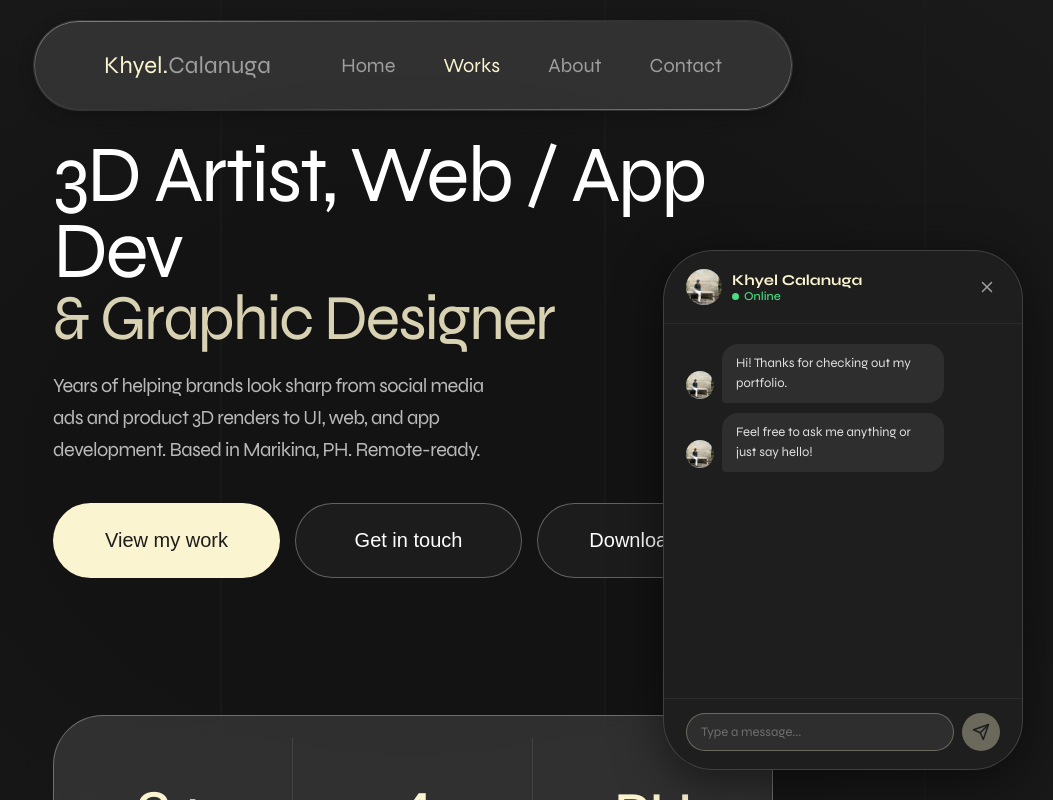
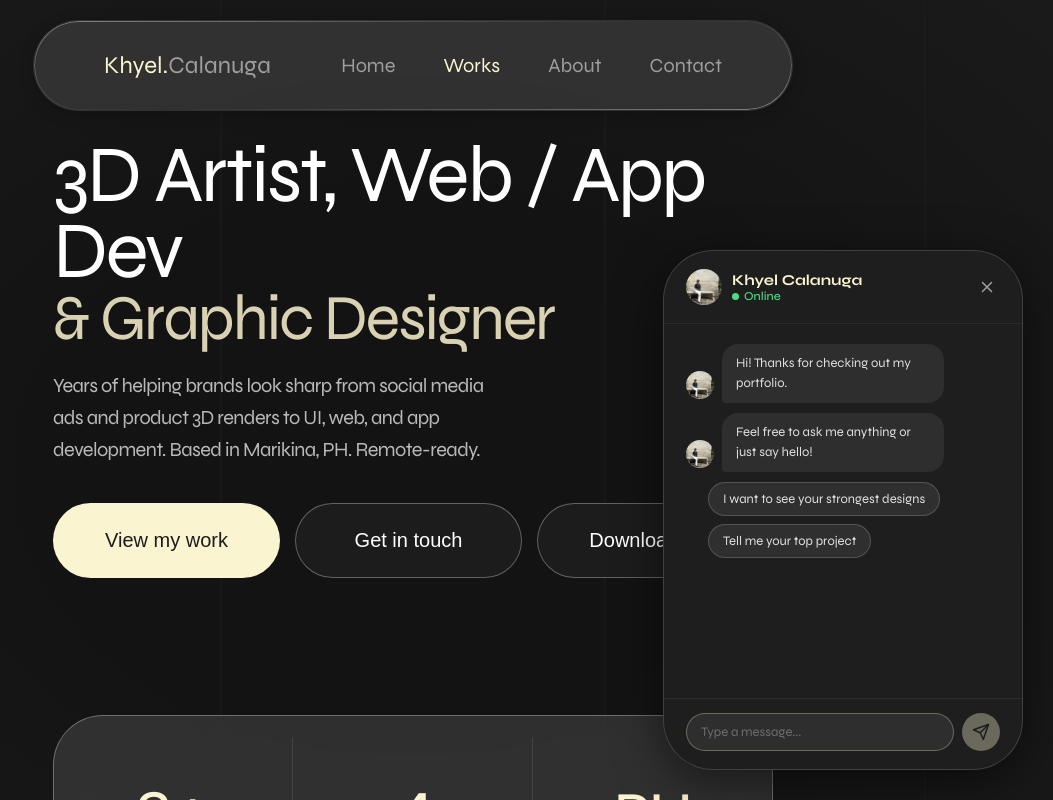
Before and after one commit to khyelcalanuga-lgtm/myportfolio, a React (Vite) app: page / in a window 1280 px wide. Both pictures are taken after a click on the element 1220 px from the left and 740 px from the top of the page. Shown: the top 800 px of the page, without its empty margins (227-1280 px from the left). Built offline with nearby package versions, Linux system fonts and the light colour scheme.

Commit message:
Add portfolio items and suggestions to chat component; update category labels in portfolio cards

```diff
--- a/src/components/FloatingContact.css
+++ b/src/components/FloatingContact.css
@@ -327,6 +327,35 @@
   }
 }
 
+.chat-suggestions {
+  display: flex;
+  flex-wrap: wrap;
+  gap: 8px;
+  margin: 0 22px 12px;
+}
+
+.chat-suggestion {
+  appearance: none;
+  background: rgba(255, 255, 255, 0.08);
+  color: #e0e0e0;
+  border: 1px solid rgba(255, 255, 255, 0.18);
+  border-radius: 999px;
+  padding: 8px 14px;
+  font-family: 'Syne', sans-serif;
+  font-size: 13px;
+  cursor: pointer;
+  transition: background 0.2s ease, transform 0.2s ease, border-color 0.2s ease;
+}
+
+.chat-suggestion:hover {
+  background: rgba(255, 255, 255, 0.14);
+}
+
+.chat-suggestion:disabled {
+  opacity: 0.45;
+  cursor: not-allowed;
+}
+
 .chat-input-row {
   display: flex;
   align-items: center;
--- a/src/components/FloatingContact.jsx
+++ b/src/components/FloatingContact.jsx
@@ -27,20 +27,25 @@ const initialMessages = [
   { id: 2, text: 'Feel free to ask me anything or just say hello!', sender: 'bot' },
 ]
 
-const portfolioImages = Object.entries(
+const rawPortfolioImages = Object.entries(
   import.meta.glob('../assets/**/*.{png,webp}', { eager: true, import: 'default' })
 )
   .filter(([path]) => /\/(3dRenderss|graphicdesigns|illustration)\//.test(path))
   .map(([path, src]) => ({ path, src }))
-  .reduce((acc, item) => {
+
+const portfolioImages = Array.from(rawPortfolioImages.reduce((acc, item) => {
   const key = item.path.replace(/\.(png|webp)$/i, '')
   const existing = acc.get(key)
   if (!existing || item.path.toLowerCase().endsWith('.webp')) {
     acc.set(key, item)
   }
   return acc
-  }, new Map())
-  .values()
+}, new Map()).values())
+
+const assetMap = new Map(rawPortfolioImages.map((item) => {
+  const basename = item.path.replace(/^.*[\/]/, '')
+  return [basename, item.src]
+}))
 
 const getSuggestedImages = (message) => {
   const text = message.toLowerCase()
@@ -77,14 +82,28 @@ const getSuggestedImages = (message) => {
 
   const selected = scored.filter((item) => item.score > 0)
   const bestMatch = (selected.length ? selected : scored)[0]
-  return bestMatch ? [bestMatch.src] : []
+  if (!bestMatch) return []
+  const basename = bestMatch.img.replace(/^.*[\/]/, '')
+  return [assetMap.get(basename) || bestMatch.img]
 }
+
+const suggestionSets = [
+  ['What are your best pieces?', 'How can I hire you?'],
+  ['Do you have a portfolio to share?', 'What project should I look at first?'],
+  ['I want to see your strongest designs', 'Tell me your top project'],
+  ['What is your favorite project?', 'Recommend a 3D project'],
+  ['A graphic design piece would be helpful', 'What should I look at for UI/UX?'],
+  ['Do you have a website project?', 'What is your most recent work?'],
+  ['A product render example would be great', 'Tell me a portfolio highlight'],
+]
 
 const FloatingContact = () => {
   const [open, setOpen] = useState(false)
   const [messages, setMessages] = useState(initialMessages)
   const [input, setInput] = useState('')
   const [typing, setTyping] = useState(false)
+  const [showSuggestions, setShowSuggestions] = useState(true)
+  const [suggestionOptions] = useState(() => suggestionSets[Math.floor(Math.random() * suggestionSets.length)])
   const rootRef = useRef(null)
   const inputRef = useRef(null)
   const bottomRef = useRef(null)
@@ -111,10 +130,11 @@ const FloatingContact = () => {
     bottomRef.current?.scrollIntoView({ behavior: 'smooth' })
   }, [messages, typing])
 
-  const send = async () => {
-    const text = input.trim()
+  const send = async (textOverride) => {
+    const text = typeof textOverride === 'string' ? textOverride.trim() : input.trim()
     if (!text) return
     setInput('')
+    setShowSuggestions(false)
     setMessages(prev => [...prev, { id: Date.now(), text, sender: 'user' }])
     setTyping(true)
     try {
@@ -126,6 +146,12 @@ const FloatingContact = () => {
       const data = await res.json()
       const images = Array.isArray(data.images) && data.images.length > 0
         ? data.images
+          .map((img) => {
+            if (typeof img !== 'string') return null
+            const basename = img.replace(/^.*[\\/]/, '')
+            return assetMap.get(basename) || null
+          })
+          .filter(Boolean)
         : getSuggestedImages(text)
       setMessages(prev => [...prev, { id: Date.now() + 1, text: data.reply, sender: 'bot', images }])
     } catch {
@@ -166,9 +192,11 @@ const FloatingContact = () => {
                 {msg.sender === 'bot' && <img className="chat-body-avatar" src={avatarImg} alt="" />}
                 <div className="chat-bubble">
                   {msg.text}
-                  {msg.images?.[0] && (
+                  {msg.images?.length > 0 && (
                     <div className="chat-image-grid">
-                      <img className="chat-image" src={msg.images[0]} alt="Portfolio preview" />
+                      {msg.images.map((src, index) => (
+                        <img key={index} className="chat-image" src={src} alt={`Portfolio preview ${index + 1}`} />
+                      ))}
                     </div>
                   )}
                 </div>
@@ -178,6 +206,21 @@ const FloatingContact = () => {
               <div className="chat-msg bot">
                 <img className="chat-body-avatar" src={avatarImg} alt="" />
                 <div className="chat-bubble typing"><span /><span /><span /></div>
+              </div>
+            )}
+            {showSuggestions && (
+              <div className="chat-suggestions">
+                {suggestionOptions.map((suggestion) => (
+                  <button
+                    key={suggestion}
+                    type="button"
+                    className="chat-suggestion"
+                    onClick={() => send(suggestion)}
+                    disabled={typing}
+                  >
+                    {suggestion}
+                  </button>
+                ))}
               </div>
             )}
             <div ref={bottomRef} />
--- a/src/components/shapes/portfoliocards.jsx
+++ b/src/components/shapes/portfoliocards.jsx
@@ -77,7 +77,7 @@ const projects = [
     {
         id: 28,
         title: 'Portfolio Website',
-        category: 'Web/App/UI',
+        category: 'Web/App',
         badge: 'WEBSITE',
         description: 'React · Vite · Personal Project',
         link: 'https://khyelcalanuga.vercel.app/',
@@ -86,7 +86,7 @@ const projects = [
     {
         id: 29,
         title: 'Yorik Studio',
-        category: 'Web/App/UI',
+        category: 'Web/App',
         badge: 'WEBSITE',
         description: 'Agency Website · Freelance',
         link: 'https://yorikstudio.com/',
@@ -95,7 +95,7 @@ const projects = [
     {
         id: 31,
         title: 'MRem',
-        category: 'Web/App/UI',
+        category: 'Web/App',
         badge: 'APP',
         description: 'Android App · Kotlin · Lead Developer',
         image: MRemCover,
@@ -193,7 +193,7 @@ const projects = [
     },
 ]
 
-const allCategories = ['3D Render', 'Web/App/UI', 'Graphic Design', 'Illustration']
+const allCategories = ['3D Render', 'Web/App', 'Graphic Design', 'Illustration']
 
 const Portfoliocards = () => {
     const [activeCategory, setActiveCategory] = useState('3D Render')
```
Also changed, not shown: 1 other file (tests, documents, lock files or other folders). Lines whose indentation alone changed are shown as unchanged.
